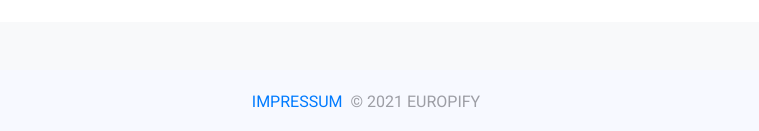
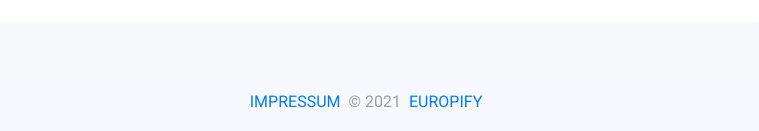
Before and after one commit to fugabi/citizenship-edu, a plain HTML site: page aktivitaeten.html in a window 1280 px wide. Shown: the part 10283-10414 px from the top of the page, without its empty margins (274-1033 px from the left). Drawn offline with nearby package versions, Linux system fonts and the light colour scheme.

Commit message:
Update aktivitaeten.html

```diff
--- a/aktivitaeten.html
+++ b/aktivitaeten.html
@@ -399,9 +399,8 @@
 
     <div class="text-center p-3" style="background-color:#f7f9ff; display: flex; align-items: center; justify-content:center;">
       <a href="impressum.html" style="padding-right: 0.5em;">IMPRESSUM</a>
-      © 2021 EUROPIFY
-      <!-- <div class="site-footer-logo" ><a href="index.html"><img src="images/logo.png" style="max-width: 50px; width: 100%; height: auto;"alt="logo-footer"></a>
-      </div> -->
+      © 2021 <a style="padding-left: 0.5em;" href="https://europify.at">EUROPIFY</a>
+
     </div>
 
   </footer>
```
